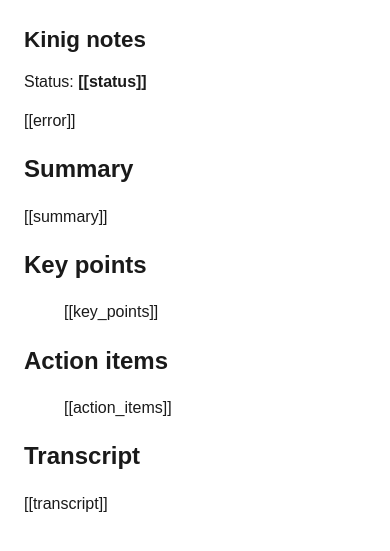
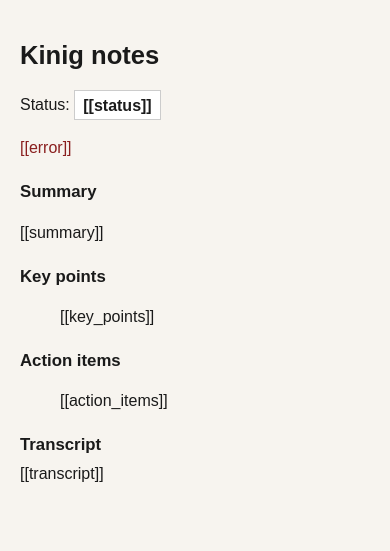
Before and after one commit to HomemadeCookie/Kinig, a Python web app: template hub/kinig_hub/web/templates/notes.html in a window 390 px wide. Shown: the top 551 px of the page. Run offline with Jinja, Linux system fonts and the light colour scheme; the template is opened without the code that fills it, so the values that code supplies are empty.

Commit message:
Make the notes page readable on a phone.
The transcript, summary, and action items stay on one page and keep polling until the session is finished.

Co-authored-by: Cursor <cursoragent@cursor.com>

```diff
--- a/hub/kinig_hub/web/templates/notes.html
+++ b/hub/kinig_hub/web/templates/notes.html
@@ -5,11 +5,28 @@
   <meta name="viewport" content="width=device-width, initial-scale=1">
   <title>Kinig notes</title>
   <style>
-    body { font-family: sans-serif; margin: 1.5rem; line-height: 1.4; color: #1a1a1a; }
-    h1 { font-size: 1.4rem; }
-    .status { font-weight: bold; }
-    section { margin-top: 1.2rem; }
-    pre { white-space: pre-wrap; font-family: inherit; }
+    body {
+      font-family: sans-serif;
+      margin: 0 auto;
+      max-width: 40rem;
+      padding: 1.25rem;
+      line-height: 1.45;
+      color: #1a1a1a;
+      background: #f7f4ef;
+    }
+    h1 { font-size: 1.6rem; margin-bottom: 0.2rem; }
+    h2 { font-size: 1.05rem; margin-bottom: 0.3rem; }
+    .status {
+      display: inline-block;
+      font-weight: bold;
+      padding: 0.15rem 0.5rem;
+      background: #fff;
+      border: 1px solid #ccc;
+    }
+    section { margin-top: 1.3rem; }
+    pre { white-space: pre-wrap; font-family: inherit; margin: 0; }
+    #error:empty { display: none; }
+    #error { color: #8a1f1f; }
   </style>
 </head>
 <body>
@@ -52,7 +69,7 @@
       const values = items && items.length ? items : ["(none)"];
       for (const item of values) {
         const li = document.createElement("li");
-        li.textContent = item;
+        li.textContent = String(item);
         list.appendChild(li);
       }
     }
@@ -63,14 +80,14 @@
         if (!response.ok) return;
         const data = await response.json();
         fill(data);
-        if (!terminal[data.status]) setTimeout(poll, 1000);
+        if (terminal[data.status]) return;
       } catch (err) {
-        setTimeout(poll, 2000);
+        // Keep the last text on screen if the hub blips.
       }
+      setTimeout(poll, 1000);
     }
 
-    const initial = document.getElementById("status").textContent;
-    if (!terminal[initial]) poll();
+    poll();
   </script>
 </body>
 </html>
```
